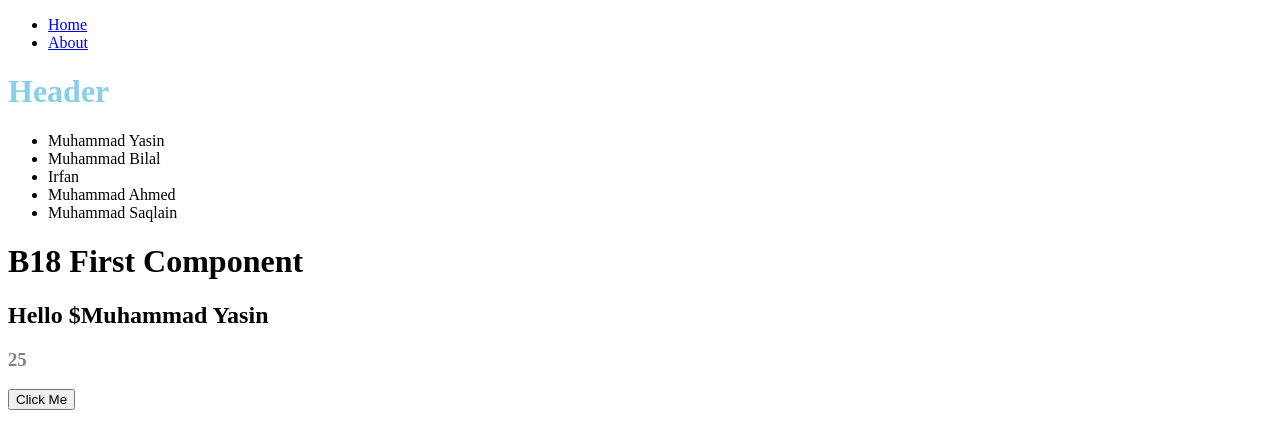
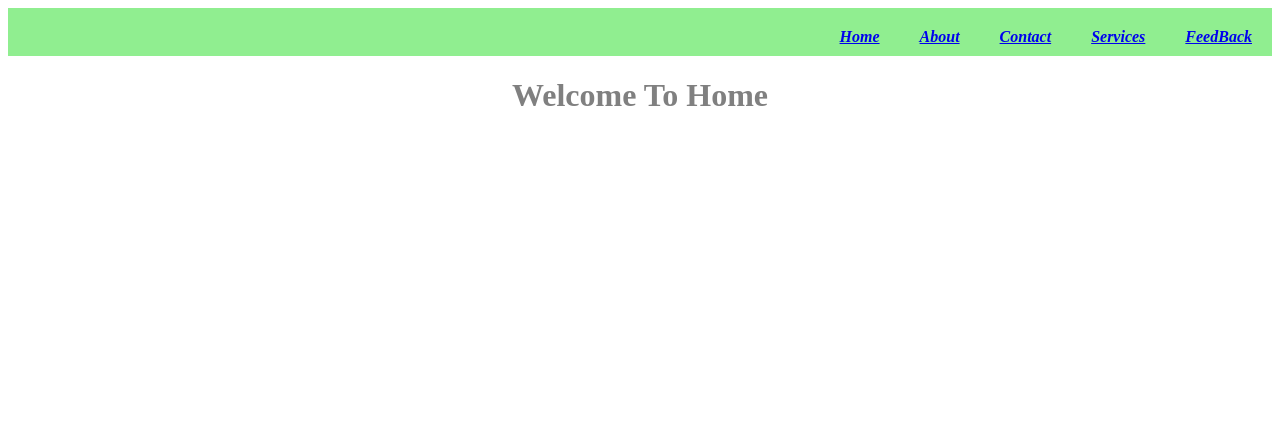
Before and after one commit to MuhammadYasin54/React-JS-Project, a React (Vite) app: page / in a window 1280 px wide. Shown: the top 448 px of the page. Built offline with nearby package versions, Linux system fonts and the light colour scheme.

Commit message:
Navigation Bar

```diff
--- a/src/Pages/About/about.jsx
+++ b/src/Pages/About/about.jsx
@@ -3,7 +3,7 @@ import React from "react";
 const About =()=>{
     return (
         <div>
-            About Screen
+            <h1>Welcome to About</h1>
         </div>
     )
 }
--- /dev/null
+++ b/src/Pages/Feedback/feedback.jsx
@@ -0,0 +1,10 @@
+import React from "react";
+
+const FeedBack =()=>{
+    return(
+        <div>
+               <h1>Welcome to FeedBack</h1>
+        </div>
+    )
+}
+export default FeedBack;
--- a/src/Pages/Home/home.jsx
+++ b/src/Pages/Home/home.jsx
@@ -4,27 +4,33 @@ import Users from "../../utils/dummy";
 
 
 const Home =()=>{
-    const userName = "Muhammad Yasin"
+//     const userName = "Muhammad Yasin"
 
-    const handleTest =()=>{
-        console.log(`Hello ${userName}`)
-    }
-    return (
-        <div>
-            <Header/>
-            <ul>
-                {
-                    Users.map((item, index)=>{
-                        return <li key={index}>{item?.name}</li>
+//     const handleTest =()=>{
+//         console.log(`Hello ${userName}`)
+//     }
+//     return (
+//         <div>
+//             <Header/>
+//             <ul>
+//                 {
+//                     Users.map((item, index)=>{
+//                         return <li key={index}>{item?.name}</li>
 
-                    })
-                }
-            </ul>
-            <h1>B18 First Component</h1>
-            <h2>Hello ${userName}</h2>
-            <h3>{5*5}</h3>
-            <button onClick={handleTest}>Click Me</button>
-        </div>
-    )
+//                     })
+//                 }
+//             </ul>
+//             <h1>B18 First Component</h1>
+//             <h2>Hello ${userName}</h2>
+//             <h3>{5*5}</h3>
+//             <button onClick={handleTest}>Click Me</button>
+//         </div>
+//     )
+// }
+return(
+<div>
+    <h1>Welcome To Home</h1>
+</div>
+)
 }
 export default Home;
--- /dev/null
+++ b/src/Pages/Services/services.jsx
@@ -0,0 +1,10 @@
+import React from "react";
+
+const Services =()=>{
+    return(
+        <div>
+            <h1>Welcome to Services</h1>
+        </div>
+    )
+}
+export default Services;
--- /dev/null
+++ b/src/Pages/contact/contact.jsx
@@ -0,0 +1,10 @@
+import React from "react";
+
+const Contact =()=>{
+    return (
+        <div>
+            <h1>Welcome to Contact</h1>
+        </div>
+    )
+}
+export default Contact;
--- a/src/components/header.css
+++ b/src/components/header.css
@@ -1,4 +1,39 @@
-h3 {
+h1 {
     font-family: 'Times New Roman', Times, serif;
     color: gray;
+    text-align: center;
 }
+#container {
+    height: 6vh;
+    width: auto;
+    background-color: lightgreen;
+}
+ul {
+
+    list-style: none;
+    list-style-type: none;
+    display: flex;
+    flex-direction: row;
+    justify-content: flex-end;
+    margin: auto;
+
+
+}
+li {
+    margin: 20px;
+    color: white;
+    font-style: italic;
+    font-family: 'Times New Roman', Times, serif;
+    font-weight: bold;
+    text-decoration: none;
+
+}
+li:hover {
+
+    font-weight: bolder;
+    font-size: 20px;
+    color: black;
+    transform: scale(1,1);
+    transition: 0.15s;
+
+}
--- a/src/navbar.jsx
+++ b/src/navbar.jsx
@@ -3,6 +3,7 @@ import { Link } from "react-router";
 
 const NavBar = ()=>{
     return (
+        <div id="container">
         <ul>
         <li>
             <Link to={"/"}>Home</Link>
@@ -10,7 +11,17 @@ const NavBar = ()=>{
         <li>
             <Link to={"/about"}>About</Link>
         </li>
+         <li>
+            <Link to={"/contact"}>Contact</Link>
+        </li>
+         <li>
+            <Link to={"/services"}>Services</Link>
+        </li>
+         <li>
+            <Link to={"/feedback"}>FeedBack</Link>
+        </li>
     </ul>
+    </div>
     )
 
 }
--- a/src/routes.jsx
+++ b/src/routes.jsx
@@ -3,12 +3,18 @@ import { Routes, Route} from "react-router";
 
 import Home from "./Pages/Home/home";
 import About from "./Pages/About/about";
+import Services from "./Pages/Services/services";
+import Contact from "./Pages/contact/contact";
+import FeedBack from "./Pages/Feedback/feedback";
 
 const AppRoutes =()=>{
 return(
     <Routes>
         <Route element={<Home/>} path="/"/>
         <Route element={<About/>} path="/about"/>
+         <Route element={<Services/>} path="/services"/>
+          <Route element={<Contact/>} path="/contact"/>
+           <Route element={<FeedBack/>} path="/feedback"/>
     </Routes>
 )
 }
```
